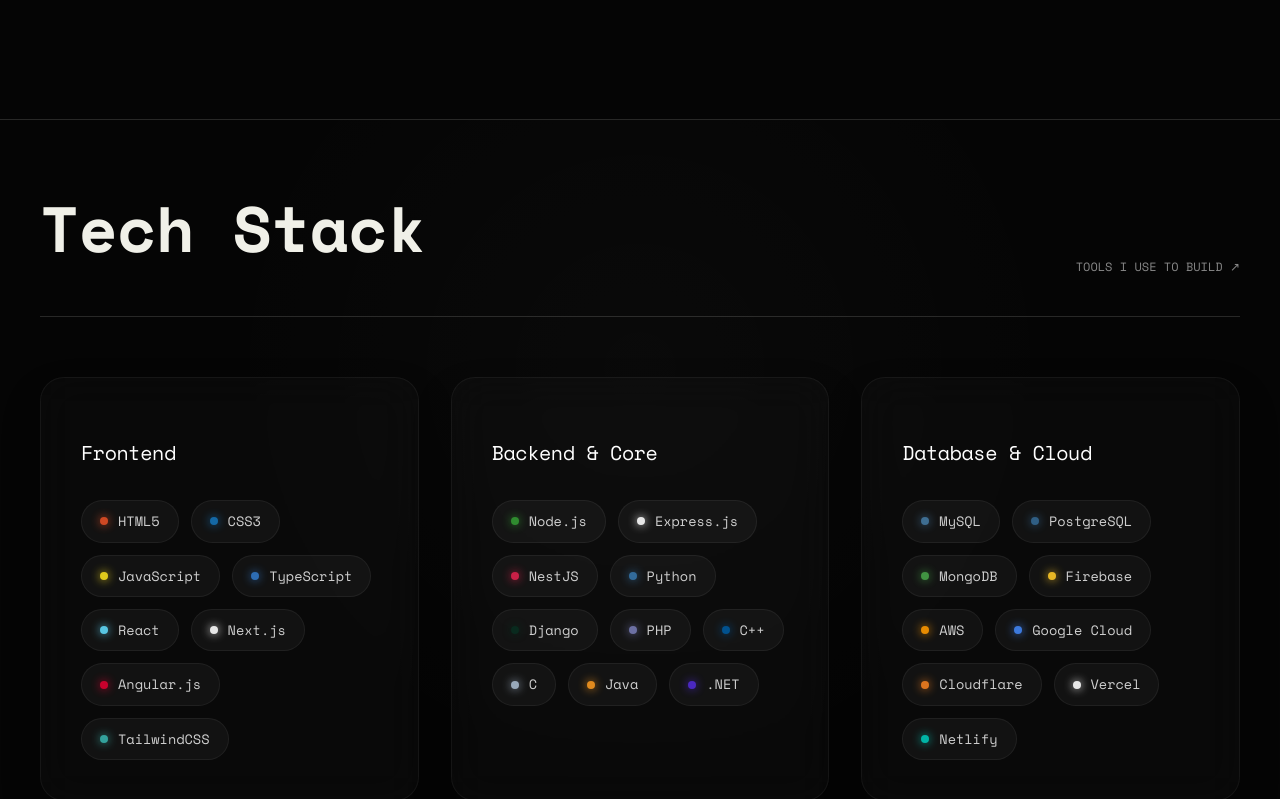
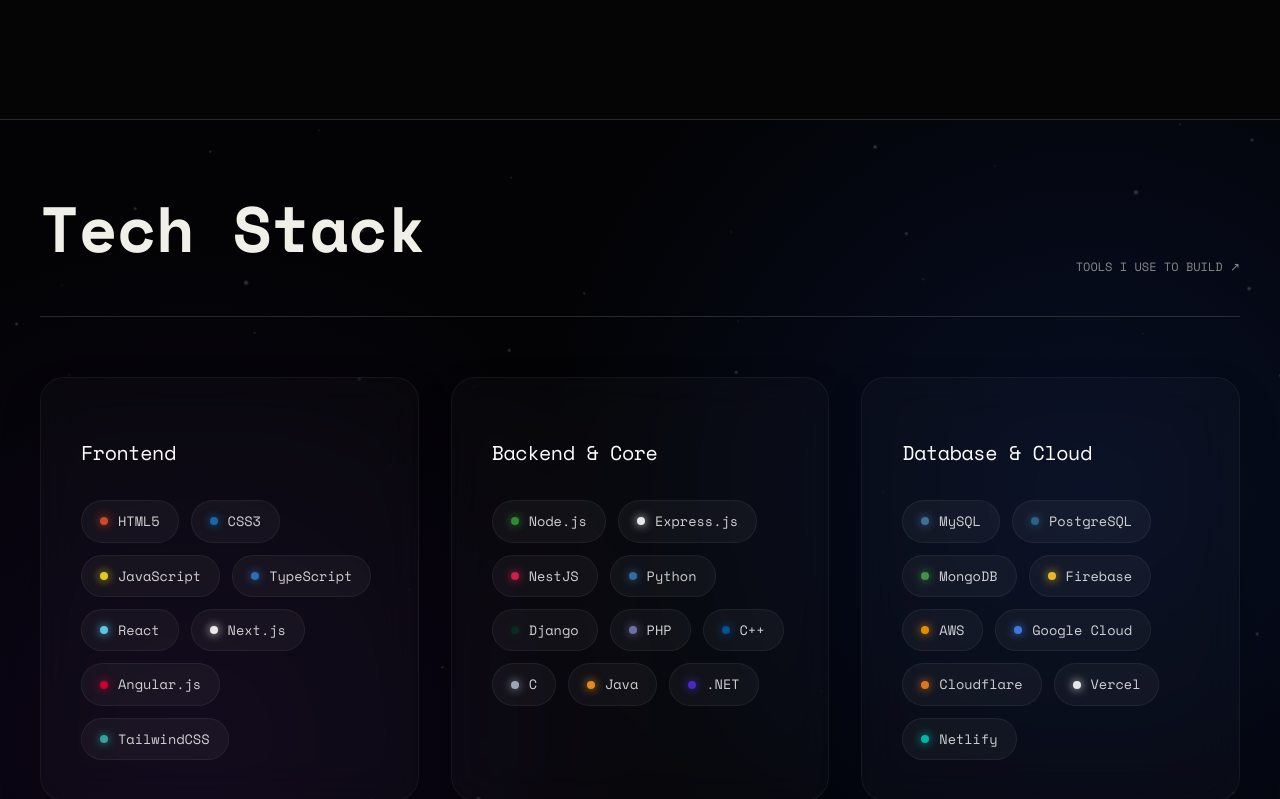
Before and after one commit to AryanAKE/aryankumarekka, a React (Vite) app: page / in a window 1280 px wide. Shown: the part 1405-2204 px from the top of the page. Built offline with nearby package versions, Linux system fonts and the light colour scheme.

Commit message:
Fix mobile Freebies grid and add pure CSS galaxy background to TechStack

```diff
--- a/src/components/Freebies.css
+++ b/src/components/Freebies.css
@@ -132,16 +132,24 @@
     padding: 60px 20px; /* added vertical padding */
   }
   .freebies-grid {
-    grid-template-columns: 1fr;
-    gap: 16px; /* spacing between cards */
+    grid-template-columns: repeat(2, 1fr);
+    gap: 12px;
     border-bottom: none;
   }
   .freebies-grid .freebie-card {
-    border: 1px solid var(--border) !important; /* give each card a full border */
+    border: 1px solid var(--border) !important;
     border-radius: 12px;
-    padding: 30px 24px;
+    padding: 20px 16px;
+    gap: 16px;
+  }
+  .freebies-grid .freebie-card:last-child {
+    grid-column: span 2;
+    border-right: 1px solid var(--border) !important;
+  }
+  .freebie-card-emoji {
+    font-size: 2rem;
   }
   .freebie-card:hover {
-    box-shadow: 0 12px 24px rgba(0,0,0,0.3);
+    box-shadow: 0 8px 16px rgba(0,0,0,0.3);
   }
 }
--- a/src/components/TechStack.css
+++ b/src/components/TechStack.css
@@ -1,23 +1,54 @@
 .section-techstack {
   border-top: 1px solid var(--border);
   padding: 0 40px 100px;
-  background: var(--bg);
+  background-color: #030305; /* Deep space black */
+  background-image:
+    radial-gradient(circle at 15% 50%, rgba(76, 29, 149, 0.15), transparent 40%),
+    radial-gradient(circle at 85% 30%, rgba(29, 78, 216, 0.15), transparent 40%);
   position: relative;
   overflow: hidden;
 }
 
-/* Subtle background glow for the glass effect */
+/* CSS Galaxy Starfield */
 .section-techstack::before {
   content: '';
   position: absolute;
-  top: 20%;
-  left: 50%;
-  transform: translate(-50%, -50%);
-  width: 80vw;
-  height: 80vw;
-  background: radial-gradient(circle, rgba(255,255,255,0.02) 0%, transparent 60%);
+  top: -50%; left: -50%; right: -50%; bottom: -50%;
+  background-image:
+    radial-gradient(2px 2px at 40px 60px, #fff, rgba(0,0,0,0)),
+    radial-gradient(2px 2px at 220px 120px, #fff, rgba(0,0,0,0)),
+    radial-gradient(2.5px 2.5px at 90px 200px, #fff, rgba(0,0,0,0)),
+    radial-gradient(1.5px 1.5px at 270px 40px, #fff, rgba(0,0,0,0)),
+    radial-gradient(2px 2px at 150px 270px, #fff, rgba(0,0,0,0)),
+    radial-gradient(3px 3px at 350px 150px, #fff, rgba(0,0,0,0));
+  background-size: 400px 400px;
+  background-repeat: repeat;
+  opacity: 0.25;
   z-index: 0;
+  animation: starsFloat 120s linear infinite;
   pointer-events: none;
+}
+
+.section-techstack::after {
+  content: '';
+  position: absolute;
+  top: -50%; left: -50%; right: -50%; bottom: -50%;
+  background-image:
+    radial-gradient(1px 1px at 80px 30px, #fff, rgba(0,0,0,0)),
+    radial-gradient(1.5px 1.5px at 260px 90px, #fff, rgba(0,0,0,0)),
+    radial-gradient(1px 1px at 120px 250px, #fff, rgba(0,0,0,0)),
+    radial-gradient(1px 1px at 310px 190px, #fff, rgba(0,0,0,0));
+  background-size: 300px 300px;
+  background-repeat: repeat;
+  opacity: 0.15;
+  z-index: 0;
+  animation: starsFloat 80s linear infinite reverse;
+  pointer-events: none;
+}
+
+@keyframes starsFloat {
+  0% { transform: rotate(0deg); }
+  100% { transform: rotate(360deg); }
 }
 
 .techstack-heading-row {
```
